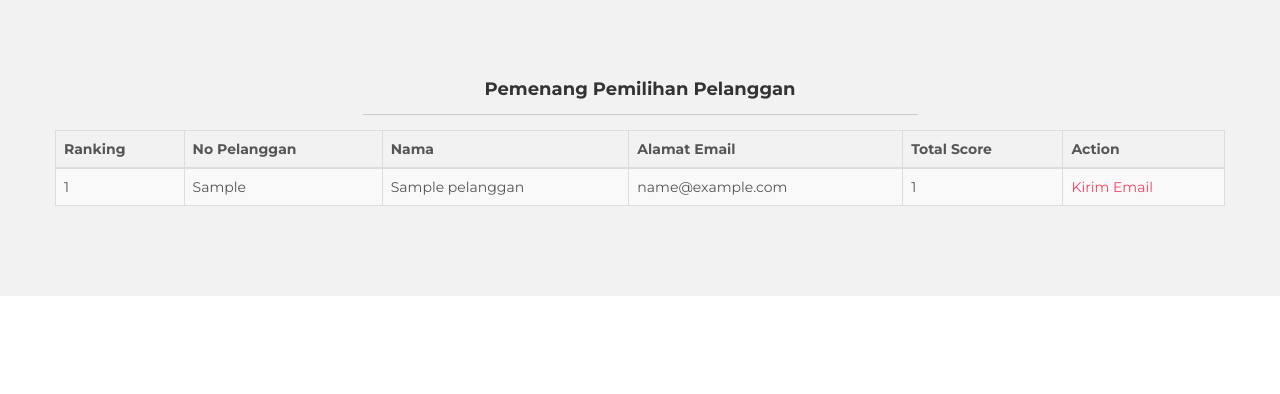
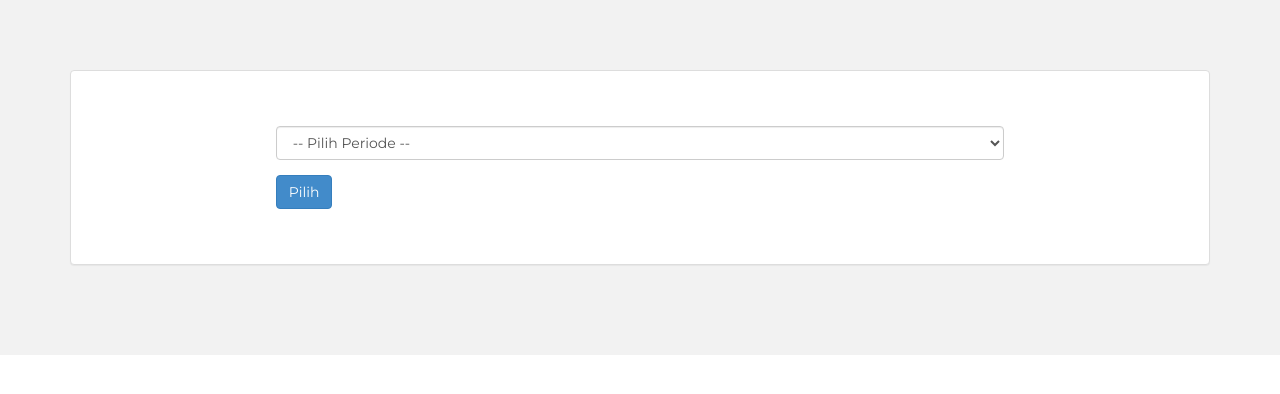
Before and after one commit to andrewdef1/SPK_PELANGGAN, a PHP site: page /spk_wp/pemumum.php in a window 1280 px wide. Shown: the part 191-585 px from the top of the page. Run offline with PHP 8.4, Linux system fonts and the light colour scheme; data comes from the database, SQL or seed files in the repository; tables that the repository leaves empty hold one stand-in row (values such as "Sample post"); some libraries are stand-ins or nearby versions.

Commit message:
done
for now

```diff
--- a/pemumum.php
+++ b/pemumum.php
@@ -20,6 +20,8 @@
     <script src="https://code.jquery.com/jquery-1.10.2.min.js"></script>
     <script src="assets/js/hover.zoom.js"></script>
     <script src="assets/js/hover.zoom.conf.js"></script>
+    <link rel="stylesheet" href="admin/datatables/css/dataTables.bootstrap4.min.css">
+<link rel="stylesheet" href="admin/datatables/css/jquery.dataTables.css">
     <?php
     	include "koneksi.php";
     ?>
@@ -61,56 +63,93 @@
 	<!-- +++++ Welcome Section +++++ -->
 	<div id="ww">
 	    <div class="container">
-			<div class="row">
-				<div class="col-lg-6 col-lg-offset-3 centered">
-					<h4>Pemenang Pemilihan Pelanggan</h4>
-					<hr>
-				</div>
+      <div class="row">
+			<div class="col-md-12">
+				<div class="panel panel-default">
+					<div class="panel-body">
+
+					<div class="row mt">
+				<form action="" method="POST">
+						<div class="col-lg-8 col-lg-offset-2">
+							<form role="form">
+						<div class="form-group">
+							<select class="form-control" id="exampleInputEmail1" name="pilih">
+							<option value = ""> -- Pilih Periode -- </option>
+									<?php
+											include "koneksi.php";
+											$sql = "select tahun_periode from periode_pemenang GROUP BY tahun_periode";
+											$query = mysqli_query($koneksi,$sql);
+											while($row = mysqli_fetch_array($query)){
+											echo "<option value = '$row[tahun_periode]'>$row[tahun_periode]</option>";
+											}
+									?>
+							</select>
+				  </div>
+				  <input type="submit" name="submit" class="btn btn-primary" value="Pilih">
+				</form>
+			</div>
+			</form>
+		</div><!-- /row -->
 
 
-          <table class="table table-striped table-bordered data">
+
+					</div>
+				</div>
+			</div>
+</div>
+
+<?php
+	if(isset($_POST['submit'])){
+		?>
+		<div class="row">
+			<div class="col-md-12">
+				<div class="panel panel-default">
+					<div class="panel-heading">Periode <?php $nm=$_POST['pilih']; echo "".$nm;  ?></div>
+					<div class="panel-body">
+					<table class="table table-striped table-bordered data">
 						    <thead>
 						    <tr>
-						        <th>Ranking</th>
+                <th>Ranking</th>
 								<th>No Pelanggan</th>
 								<th>Nama</th>
 								<th>Alamat Email</th>
 								<th>Total Score</th>
-								<th>Action </th>
-
-
-								<!-- <th>Aksi</th> -->
 						    </tr>
 						    </thead>
 						    <tbody>
 						    <?php
-						    include "koneksi.php";
-							$sql = mysqli_query($koneksi,"select * from pelanggan order by vektor_v desc limit 10");
-							$i = 0;
-							while ($row = mysqli_fetch_array($sql)){
-								$i++;
+							include "koneksi.php";
+							$no=0;
+							$nama=$_POST['pilih'];
 
+							$query = "select * from pelanggan
+              JOIN periode_pemenang ON pelanggan.no_pel = periode_pemenang.no_pel
+              where tahun_periode='$nama' order by vektor_v desc limit 10";
+							$hasil = mysqli_query($koneksi,$query) or die("");
+							while ($data = mysqli_fetch_array($hasil)) {
+								$no++;
 							?>
 							<tr>
-								<td><?php echo "".$i; ?></td>
-								<td><?php echo $row['no_pel']; ?></td>
-								<td><?php echo $row['nama']; ?></td>
-								<td><?php echo $row['email']; ?></td>
-								<td><?php echo $row['vektor_v']; ?></td>
-								<td>
-				<a class="edit" href="sendmail.php?id=<?php echo $row['no_pel']; ?>" target="_blank">Kirim Email</a></td>
-<!--
-								<td><button class="btn btn-info btn-sm" id="btn-todo">Edit</button>
-									<button class="btn btn-warning btn-sm" id="btn-todo">Hapus</button></td> -->
+              <td><?php echo "".$no; ?></td>
+								<td><?php echo $data['no_pel']; ?></td>
+								<td><?php echo $data['nama']; ?></td>
+								<td><?php echo $data['email']; ?></td>
+								<td><?php echo $data['vektor_v']; ?></td>
 							<?php
 							}
 
+
 							?>
-
 							</tr>
 							</tbody>
 						</table>
 					</div>
+				</div>
+			</div>
+</div>
+<?php
+	}
+?>
 				</div>
 
 	</div><!-- /ww -->
@@ -123,5 +162,41 @@
     ================================================== -->
     <!-- Placed at the end of the document so the pages load faster -->
     <script src="assets/js/bootstrap.min.js"></script>
+    <script src="admin/js/index.js"></script>
+<script src="admin/datatables/js/jquery.dataTables.min.js"></script>
+<script src="admin/datatables/js/dataTables.bootstrap4.min.js"></script>
+
+<script type="text/javascript">
+  $(document).ready(function(){
+    $('.data').DataTable({
+        "lengthMenu": [[10, 25, 50, -1], [10, 25, 50, "Semua"]],
+        "language":{
+          "order": [[ 1, "desc" ]],
+          "decimal":        "",
+          "emptyTable":     "Tidak ada data pada tabel ini",
+          "info":           "Menampilkan _START_ sampai _END_ dari _TOTAL_ data",
+          "infoEmpty":      "Menampilkan 0 hingga 0 dari 0 data",
+          "infoFiltered":   "( Disaring dari _MAX_ total data)",
+          "infoPostFix":    "",
+          "thousands":      ",",
+          "lengthMenu":     "Tampilkan _MENU_ data",
+          "loadingRecords": "Memuat...",
+          "processing":     "Memproses...",
+          "search":         "Cari:",
+          "zeroRecords":    "Tidak ada data yang ditemukan",
+          "paginate": {
+              "first":      "Pertama",
+              "last":       "Terakhir",
+              "next":       "Selanjutnya",
+              "previous":   "Sebelumnya"
+          },
+          "aria": {
+              "sortAscending":  ": activate to sort column ascending",
+              "sortDescending": ": activate to sort column descending"
+          }
+      }
+      });
+  });
+  </script>
   </body>
 </html>
```
